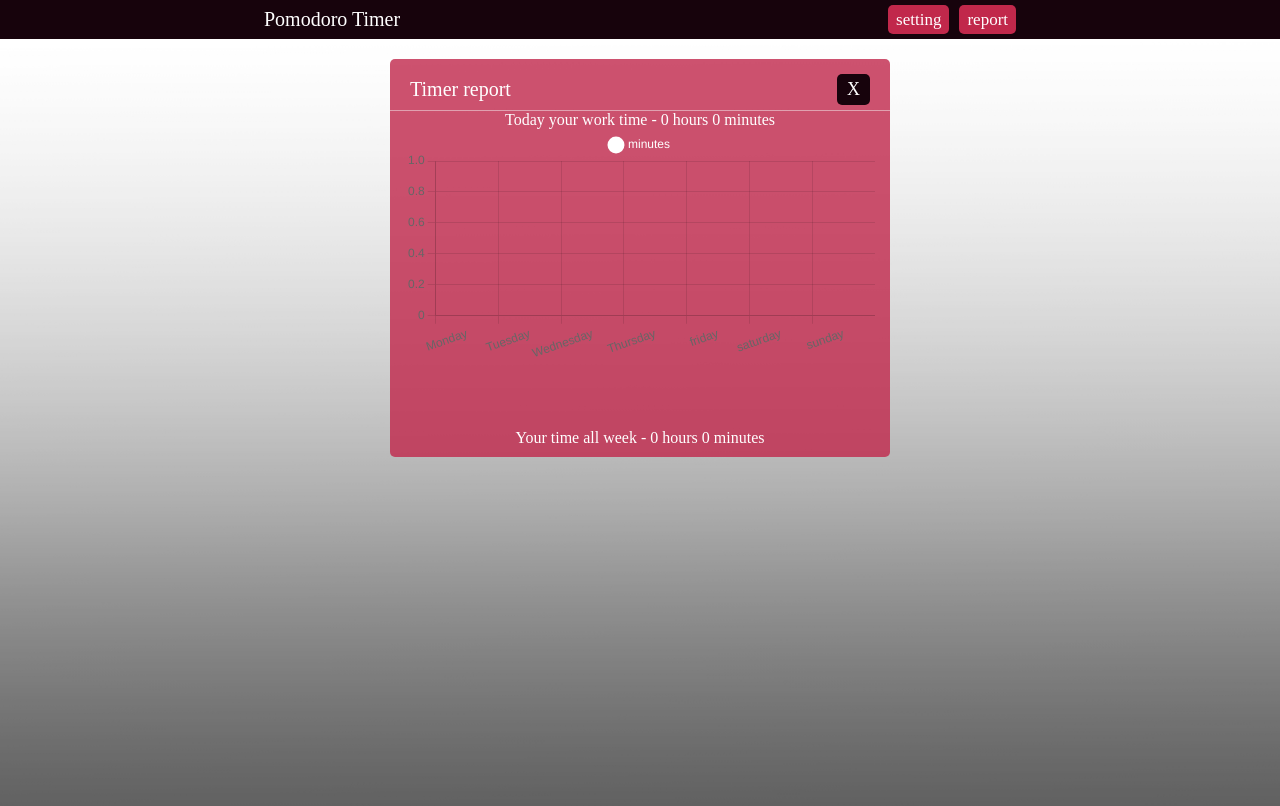
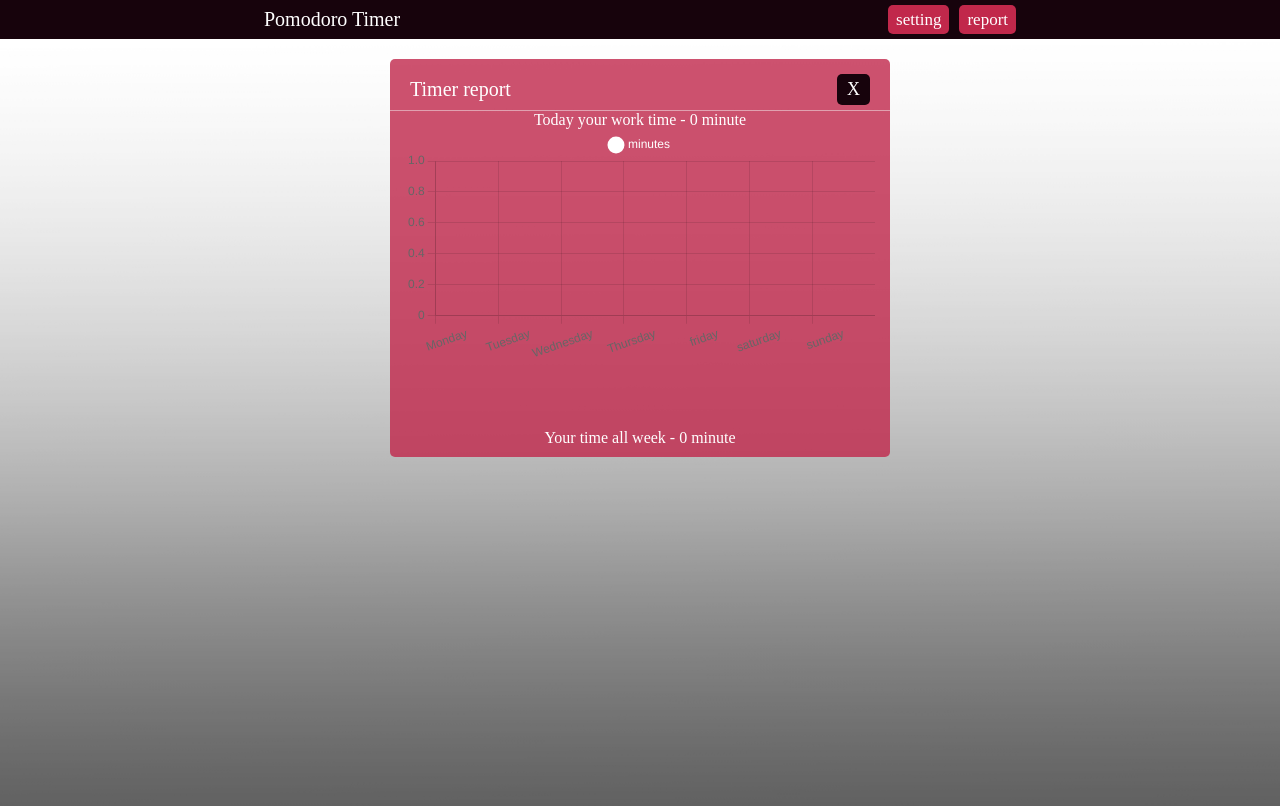
Before and after one commit to AmadoMuerte/pomodoro-timer, a React (Create React App) app: page /report in a window 1280 px wide. Shown: the top 806 px of the page. Built offline with nearby package versions, Linux system fonts and the light colour scheme; a web font is replaced by a local one.

Commit message:
debug report component

```diff
--- a/src/components/report/Report.jsx
+++ b/src/components/report/Report.jsx
@@ -39,32 +39,30 @@ function Report(props) {
 
     const countHours = (times) => {
         let hours = 0
-        let minutes = 0
+        let minutes = times
+        let timeStirng = `0 minute`
         if (times >= 60) {
             hours = Math.floor(times / 60)
             minutes = times % 60
-        }
-        let time = `${hours} hours ${minutes} minutes`
+            timeStirng = `${hours} hours ${minutes} minutes`
 
-        if (time < 60) {
-            if (time > 0 && time < 2) {
-                time = `0 hours ${time} minute`
-            } else {
-                time = `0 hours ${time} minutes`
-            }
-
-        } else {
             if (hours === 1) {
-                time = `${hours} hour ${minutes} minutes`
+                timeStirng = `${hours} hour ${minutes} minutes`
             }
             if (minutes === 1) {
-                time = `${hours} hour ${minutes} minute`
+                timeStirng = `${hours} hour ${minutes} minute`
             }
             if (hours === 1 && minutes === 1) {
-                time = `${hours} hour ${minutes} minute`
+                timeStirng = `${hours} hour ${minutes} minute`
+            }
+        } else {
+            if (minutes < 2) {
+                timeStirng = `${minutes} minute`
+            } else  {
+                timeStirng = `${minutes} minutes`
             }
         }
-        return time
+        return timeStirng
     }
 
     return (
```
